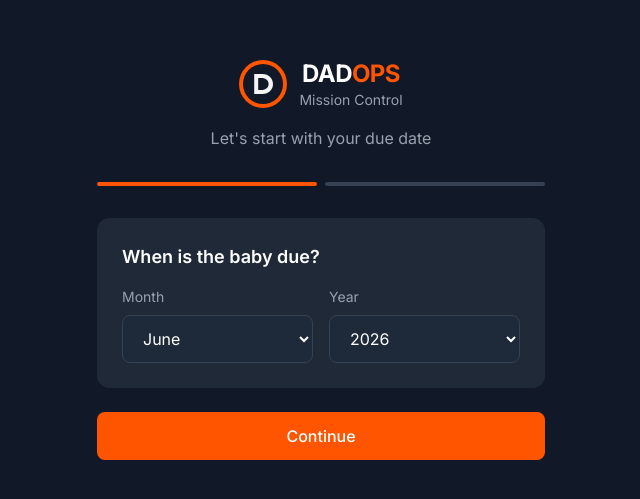
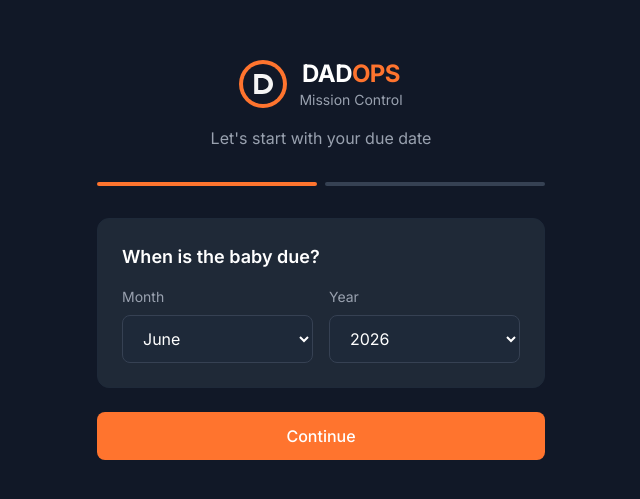
Before and after one commit to smokejel/DadOps, a Next.js app: page /onboarding in a window 1280 px wide. Shown: the part 141-640 px from the top of the page, without its empty margins (319-959 px from the left). Built offline with nearby package versions, Linux system fonts and the light colour scheme.

Commit message:
Color Update

```diff
--- a/src/app/globals.css
+++ b/src/app/globals.css
@@ -2,8 +2,8 @@
 
 @theme inline {
   /* Primary brand color */
-  --color-primary: #FF5500;
-  --color-primary-dark: #FF3700;
+  --color-primary: #FF742E;
+  --color-primary-dark: #FF5500;
 
   /* Background colors */
   --color-background-dark: #111827;
@@ -20,7 +20,7 @@
   --color-dad-pink: #ec4899;
 
   /* Medical category color (custom blue) */
-  --color-medical: #1A24FF;
+  --color-medical: #18FFE8;
 
   /* Font family */
   --font-sans: var(--font-inter);
@@ -47,7 +47,7 @@ input[type=range]::-webkit-slider-thumb {
   height: 20px;
   width: 20px;
   border-radius: 50%;
-  background: #FF5500;
+  background: #FF742E;
   cursor: pointer;
   margin-top: -8px;
   box-shadow: 0 0 0 4px rgba(255, 85, 0, 0.2);
@@ -57,7 +57,7 @@ input[type=range]::-moz-range-thumb {
   height: 20px;
   width: 20px;
   border-radius: 50%;
-  background: #FF5500;
+  background: #FF742E;
   cursor: pointer;
   border: none;
   box-shadow: 0 0 0 4px rgba(255, 85, 0, 0.2);
--- a/src/components/brand/Logo.tsx
+++ b/src/components/brand/Logo.tsx
@@ -26,7 +26,7 @@ function IconMinimal({ size }: { size: number }) {
       xmlns="http://www.w3.org/2000/svg"
       aria-hidden="true"
     >
-      <circle cx="60" cy="60" r="60" fill="#FF5500" />
+      <circle cx="60" cy="60" r="60" fill="#FF742E" />
       <circle cx="60" cy="60" r="50" fill="#111827" />
       <path
         d="M38 35 L38 85 L58 85 C75 85 85 73 85 60 C85 47 75 35 58 35 L38 35 Z M48 45 L56 45 C67 45 74 51 74 60 C74 69 67 75 56 75 L48 75 L48 45 Z"
```
